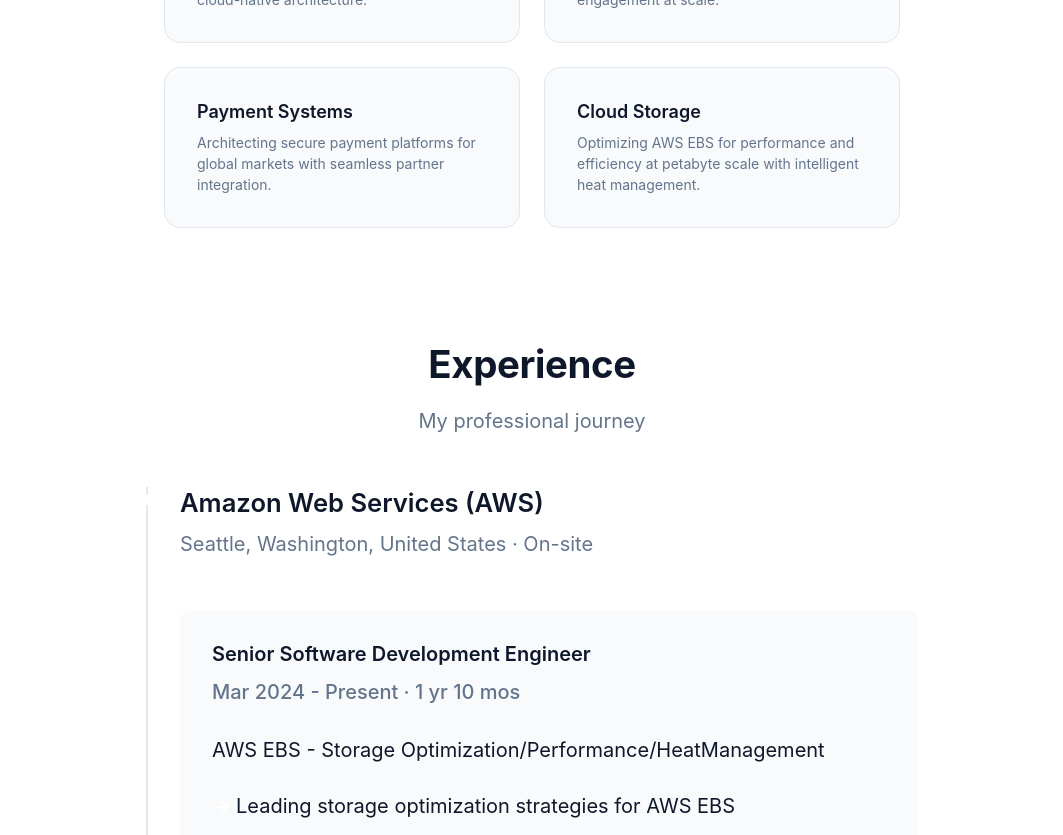
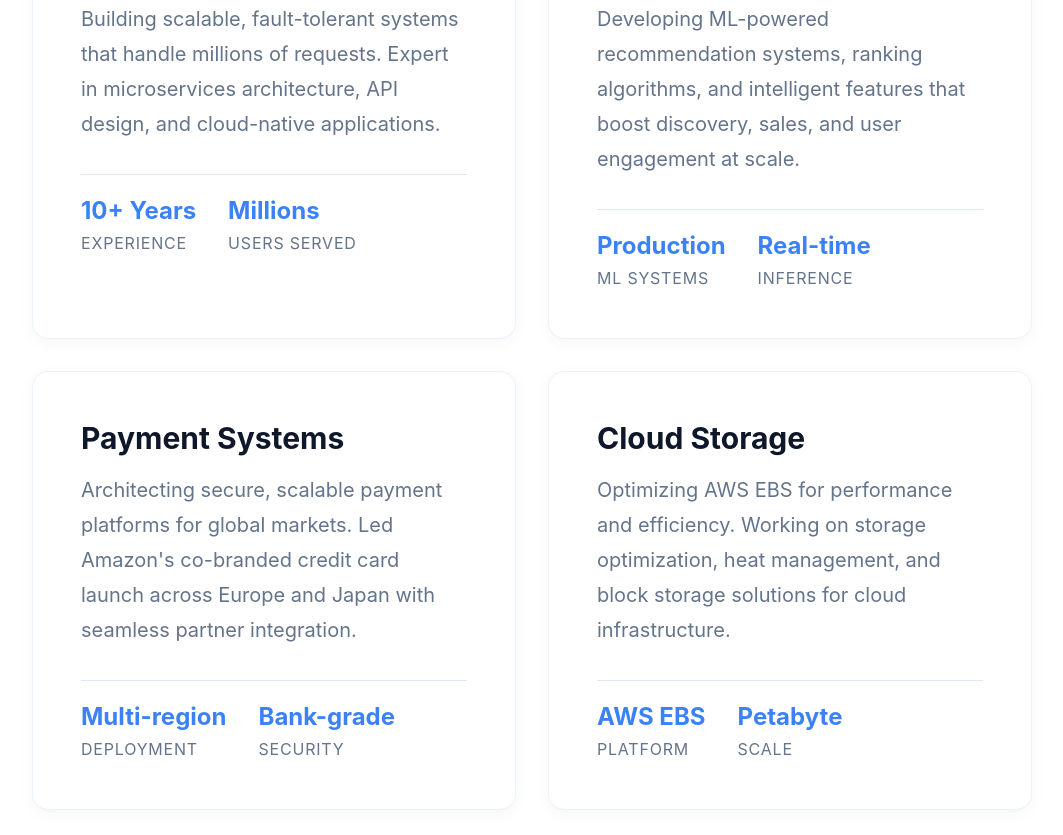
Before and after one commit to sushobhitrajan/sushobhitrajan.github.io, a plain HTML site: page index.html in a window 1280 px wide. Shown: the part 735-1570 px from the top of the page, without its empty margins (108-1171 px from the left). Drawn offline with Linux system fonts and the light colour scheme.

Commit message:
Revert "Simplify info widgets with Apple-inspired minimal design - 2 column layout"
This reverts commit 6a30a0c061fce44084c6c19fbc51598f0acdc01f.

```diff
--- a/src/components/InfoWidgets.js
+++ b/src/components/InfoWidgets.js
@@ -96,25 +96,41 @@ export class InfoWidgets {
         id: 'distributed-systems',
         icon: '',
         title: 'Distributed Systems',
-        description: 'Building scalable systems that handle millions of requests with microservices and cloud-native architecture.'
+        description: 'Building scalable, fault-tolerant systems that handle millions of requests. Expert in microservices architecture, API design, and cloud-native applications.',
+        stats: [
+          { value: '10+ Years', label: 'Experience' },
+          { value: 'Millions', label: 'Users Served' }
+        ]
       },
       {
         id: 'machine-learning',
         icon: '',
         title: 'Machine Learning',
-        description: 'Developing ML-powered recommendation systems and ranking algorithms that boost engagement at scale.'
+        description: 'Developing ML-powered recommendation systems, ranking algorithms, and intelligent features that boost discovery, sales, and user engagement at scale.',
+        stats: [
+          { value: 'Production', label: 'ML Systems' },
+          { value: 'Real-time', label: 'Inference' }
+        ]
       },
       {
         id: 'payment-systems',
         icon: '',
         title: 'Payment Systems',
-        description: 'Architecting secure payment platforms for global markets with seamless partner integration.'
+        description: 'Architecting secure, scalable payment platforms for global markets. Led Amazon\'s co-branded credit card launch across Europe and Japan with seamless partner integration.',
+        stats: [
+          { value: 'Multi-region', label: 'Deployment' },
+          { value: 'Bank-grade', label: 'Security' }
+        ]
       },
       {
         id: 'cloud-storage',
         icon: '',
         title: 'Cloud Storage',
-        description: 'Optimizing AWS EBS for performance and efficiency at petabyte scale with intelligent heat management.'
+        description: 'Optimizing AWS EBS for performance and efficiency. Working on storage optimization, heat management, and block storage solutions for cloud infrastructure.',
+        stats: [
+          { value: 'AWS EBS', label: 'Platform' },
+          { value: 'Petabyte', label: 'Scale' }
+        ]
       }
     ];
 
--- a/src/styles/components/info-widgets.css
+++ b/src/styles/components/info-widgets.css
@@ -1,15 +1,16 @@
 /**
  * Info Widgets Component Styles
- * Minimal, Apple-inspired design with 2-column layout
+ * Cards displaying key information about technologies
  */
 
 .info-widgets {
-  padding: var(--space-6) 0;
+  padding: var(--space-8) 0;
   background: var(--color-background);
+  position: relative;
 }
 
 .info-widgets__container {
-  max-width: 800px;
+  max-width: var(--container-max-width);
   margin: 0 auto;
   padding: 0 var(--space-4);
 }
@@ -17,71 +18,136 @@
 .info-widgets__grid {
   display: grid;
   grid-template-columns: repeat(2, 1fr);
-  gap: var(--space-3);
+  gap: var(--space-4);
+  max-width: 1000px;
+  margin: 0 auto;
 }
 
-/* Individual Widget Card - Apple-inspired minimal design */
+/* Individual Widget Card */
 .info-widget {
-  background: var(--color-background-secondary, #F8FAFC);
-  border-radius: 16px;
-  padding: var(--space-4);
-  border: 1px solid var(--color-border, #E2E8F0);
-  transition: all 0.2s ease;
+  background: rgba(255, 255, 255, 0.8);
+  backdrop-filter: blur(10px);
+  -webkit-backdrop-filter: blur(10px);
+  border-radius: var(--radius-xl);
+  padding: var(--space-6);
+  border: 1px solid rgba(59, 130, 246, 0.1);
+  box-shadow: 0 4px 16px rgba(0, 0, 0, 0.04);
+  transition: all var(--transition-base);
+  position: relative;
+  overflow: hidden;
+}
+
+.info-widget::before {
+  content: '';
+  position: absolute;
+  top: 0;
+  left: 0;
+  right: 0;
+  height: 4px;
+  background: linear-gradient(90deg, #3B82F6, #8B5CF6, #EC4899);
+  opacity: 0;
+  transition: opacity var(--transition-base);
 }
 
 .info-widget:hover {
-  background: #FFFFFF;
-  box-shadow: 0 2px 8px rgba(0, 0, 0, 0.06);
+  transform: translateY(-4px);
+  box-shadow: 0 8px 24px rgba(59, 130, 246, 0.15);
+  border-color: rgba(59, 130, 246, 0.3);
 }
 
-/* Widget Icon - Hidden for minimal design */
-.info-widget__icon {
-  display: none;
+.info-widget:hover::before {
+  opacity: 1;
 }
 
-/* Widget Title - Smaller, cleaner */
-.info-widget__title {
-  font-size: 1.125rem;
-  font-weight: 600;
-  color: var(--color-text);
-  margin: 0 0 var(--space-1) 0;
-  line-height: 1.3;
+/* Widget Icon */
+.info-widget__icon {
+  font-size: 3rem;
+  margin-bottom: var(--space-3);
+  display: none; /* Hide icons */
+  animation: float 3s ease-in-out infinite;
 }
 
-/* Widget Description - Concise */
-.info-widget__description {
-  font-size: 0.875rem;
-  color: var(--color-text-secondary);
-  line-height: 1.5;
-  margin: 0;
+@keyframes float {
+  0%, 100% {
+    transform: translateY(0);
+  }
+  50% {
+    transform: translateY(-10px);
+  }
 }
 
-/* Widget Stats - Removed for simplicity */
+/* Widget Title */
+.info-widget__title {
+  font-size: var(--font-size-xl);
+  font-weight: var(--font-weight-bold);
+  color: var(--color-text);
+  margin: 0 0 var(--space-2) 0;
+  line-height: var(--line-height-tight);
+}
+
+/* Widget Description */
+.info-widget__description {
+  font-size: var(--font-size-base);
+  color: var(--color-text-secondary);
+  line-height: var(--line-height-relaxed);
+  margin: 0 0 var(--space-4) 0;
+}
+
+/* Widget Stats */
 .info-widget__stats {
-  display: none;
+  display: flex;
+  gap: var(--space-4);
+  padding-top: var(--space-3);
+  border-top: 1px solid var(--color-border);
+}
+
+.info-widget__stat {
+  display: flex;
+  flex-direction: column;
+  gap: var(--space-1);
+}
+
+.info-widget__stat-value {
+  font-size: var(--font-size-lg);
+  font-weight: var(--font-weight-bold);
+  color: var(--color-accent);
+  line-height: 1;
+}
+
+.info-widget__stat-label {
+  font-size: var(--font-size-sm);
+  color: var(--color-text-secondary);
+  text-transform: uppercase;
+  letter-spacing: 0.05em;
 }
 
 /* Responsive Design */
 @media (max-width: 640px) {
   .info-widgets {
-    padding: var(--space-4) 0;
+    padding: var(--space-6) 0;
   }
 
   .info-widgets__grid {
     grid-template-columns: 1fr;
-    gap: var(--space-2);
+    gap: var(--space-3);
   }
 
   .info-widget {
-    padding: var(--space-3);
+    padding: var(--space-4);
   }
 
   .info-widget__title {
-    font-size: 1rem;
+    font-size: var(--font-size-lg);
   }
 
-  .info-widget__description {
-    font-size: 0.8125rem;
+  .info-widget__stats {
+    gap: var(--space-3);
+  }
+}
+
+@media (min-width: 641px) and (max-width: 1024px) {
+  .info-widgets__grid {
+    grid-template-columns: repeat(2, 1fr);
   }
 }
 
@@ -94,4 +160,8 @@
   .info-widget:hover {
     transform: none;
   }
+
+  .info-widget__icon {
+    animation: none;
+  }
 }
```
